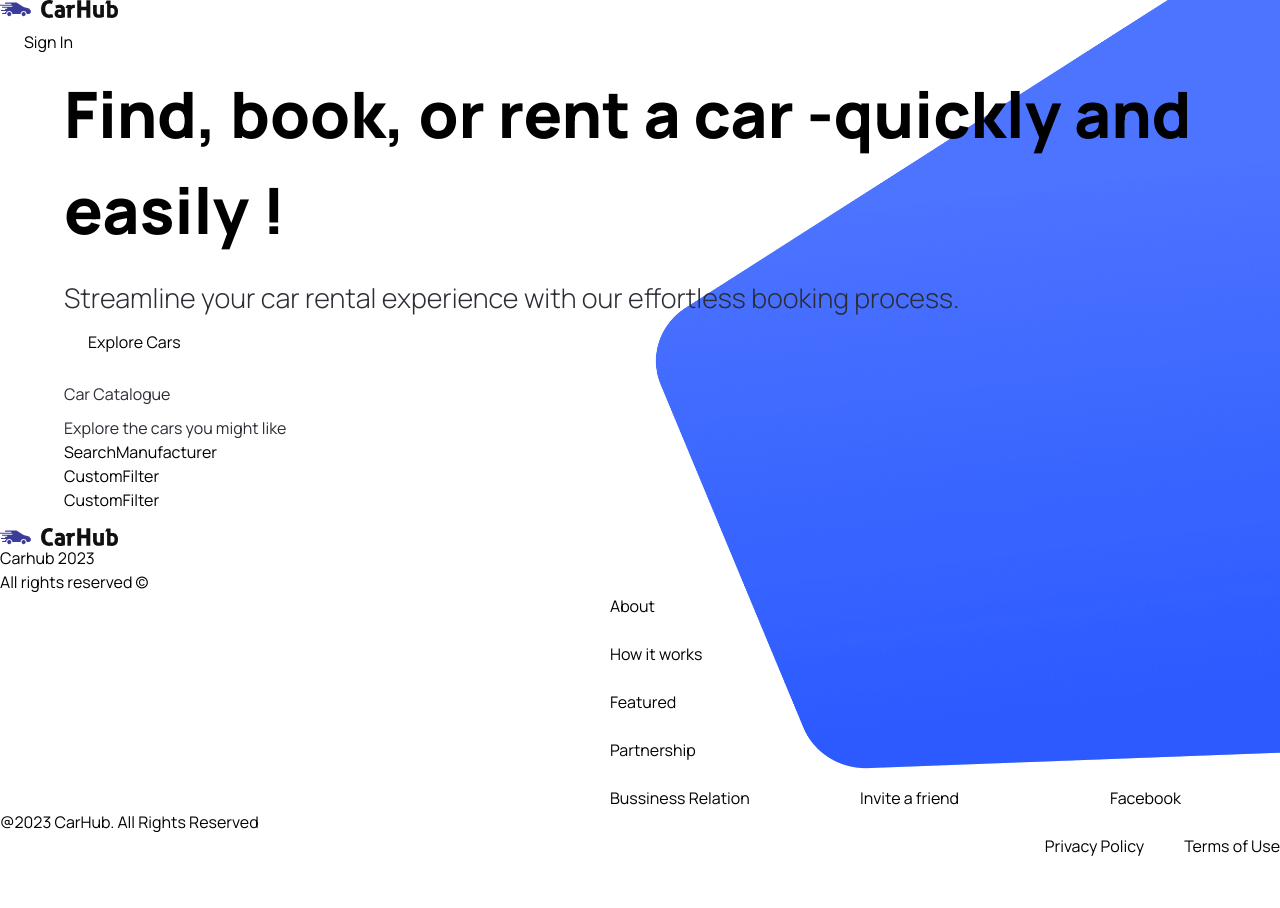
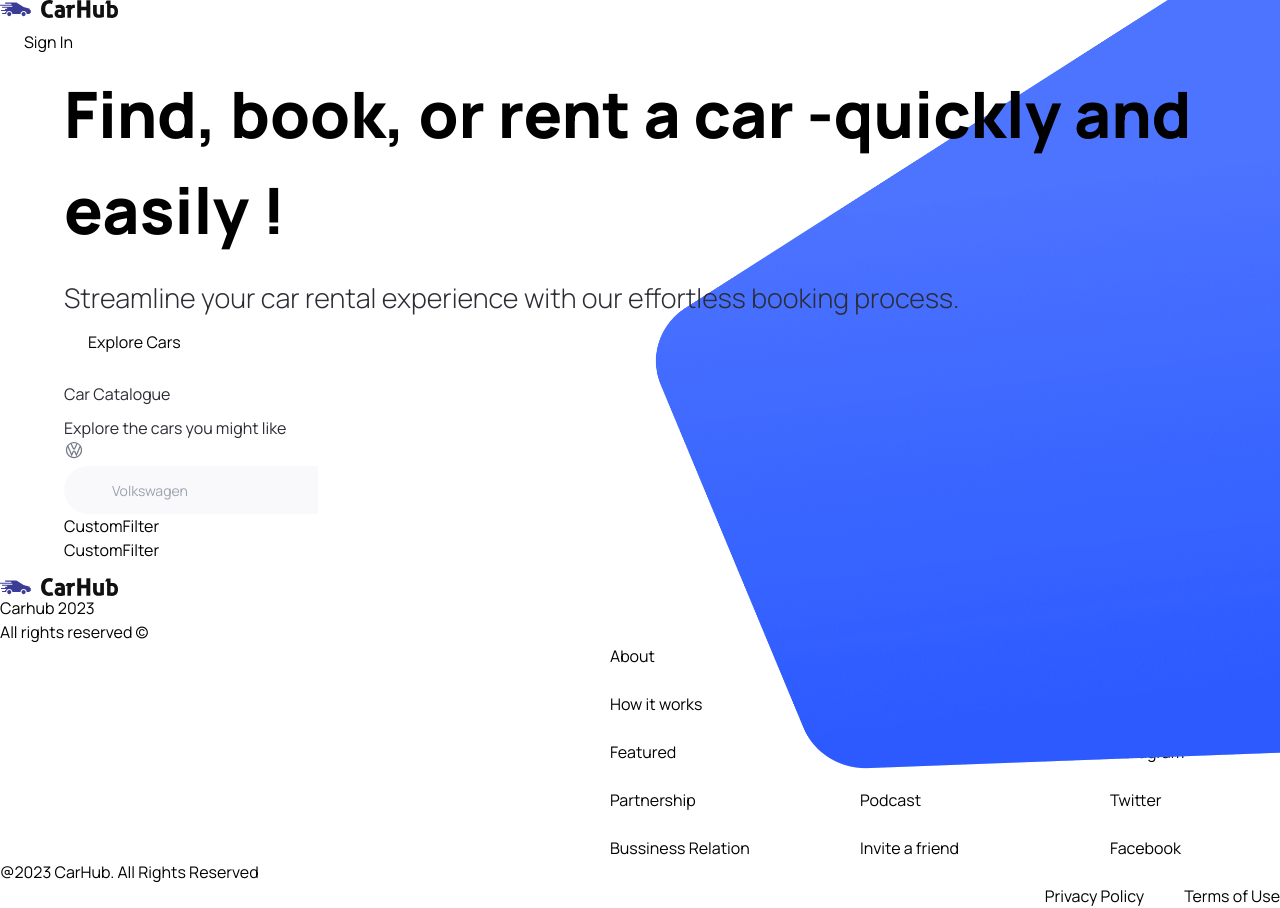
Before and after one commit to DeepaBhandari/nextjs-car-portal, a Next.js app: page / in a window 1280 px wide. Shown: the top 908 px of the page. Before the commit the page ends 858 px from the top, so only its background shows below. Built offline with nearby package versions, Linux system fonts and the light colour scheme.

Commit message:
modifications in searchbar

```diff
--- a/src/components/SearchManufacturer.tsx
+++ b/src/components/SearchManufacturer.tsx
@@ -1,9 +1,80 @@
+"use client";
 import { SearchManufacturerProps } from '@/types'
-import React from 'react'
+import { Combobox, Transition } from '@headlessui/react'
+import Image from 'next/image';
+import { useState,Fragment } from 'react';
+import { manufacturers } from '@/constants';
 
 const SearchManufacturer = ({manufacturer, setManufacturer}:SearchManufacturerProps ) => {
+    const [query, setQuery] = useState('')
+    const filteredManufacturers = query === ""?
+    manufacturers:manufacturers.filter((item)=>{
+            return item.toLowerCase()
+            .replace(/\s+/g,"")
+            .includes(query.toLowerCase().replace(/\s+/g,"")
+     ) })
   return (
-    <div>SearchManufacturer</div>
+    <div className= "seatch-manufacturer">
+        <Combobox>
+            <div className="relative w-full">
+                    <Combobox.Button className="absolute top-[14px]">
+                      <Image
+                      src="/car-logo.svg"
+                      width={20}
+                      height={20}
+                      className="ml-4"
+                      alt="Car Logo"
+                      />
+                    </Combobox.Button>
+                    <Combobox.Input
+                    className="search-manufacturer__input"
+                    placeholder="Volkswagen"
+                    displayValue={(manufacturer:string)=>
+                    manufacturer
+                    }
+                    onChange={(e)=>setQuery(e.target.value)}
+                    />
+                    <Transition
+                    as = {Fragment}
+                    leave="transition ease-in duration-100"
+                    leaveFrom ="opdacity-100"
+                    leaveTo = "opacity-0"
+                    afterLeave = {()=>setQuery('')}
+                    >
+                        <Combobox.Options className="search-manufacturer__options">
+                            {
+                             filteredManufacturers.length === 0 &&
+                                query !== "" ? (
+                                    <Combobox.Option
+                                    value = {query}
+                                    className = "search-manufacturer__option"
+                                    >
+                                        Create "{query}"
+                                    </Combobox.Option>
+                                ):(
+                                    filteredManufacturers.map((item)=>(
+                                        <Combobox.Option
+                                        key={item}
+                                        value={item}
+                                        className={({active})=>
+                                        `
+                                     relative search-manufacturer__option
+                                        ${active ? 'bg-primary-blue text-white':'text-gray-900'}
+                                        `}
+                                        >
+                                                                    {item}
+                                        </Combobox.Option>
+                                    )
+
+                                    )
+                                )
+                                }
+                        </Combobox.Options>
+
+                    </Transition>
+            </div>
+        </Combobox>
+    </div>
   )
 }
 
```
